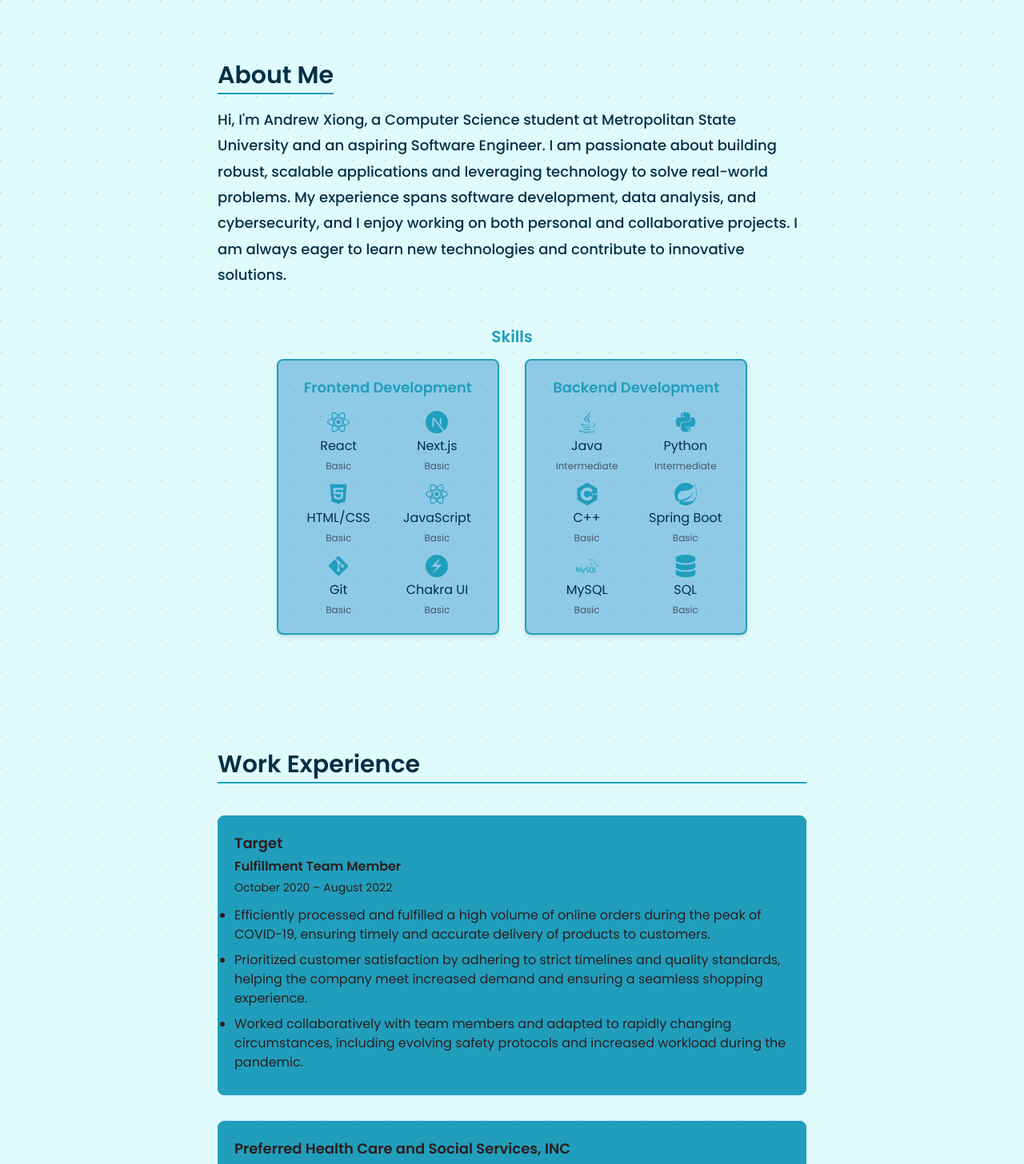
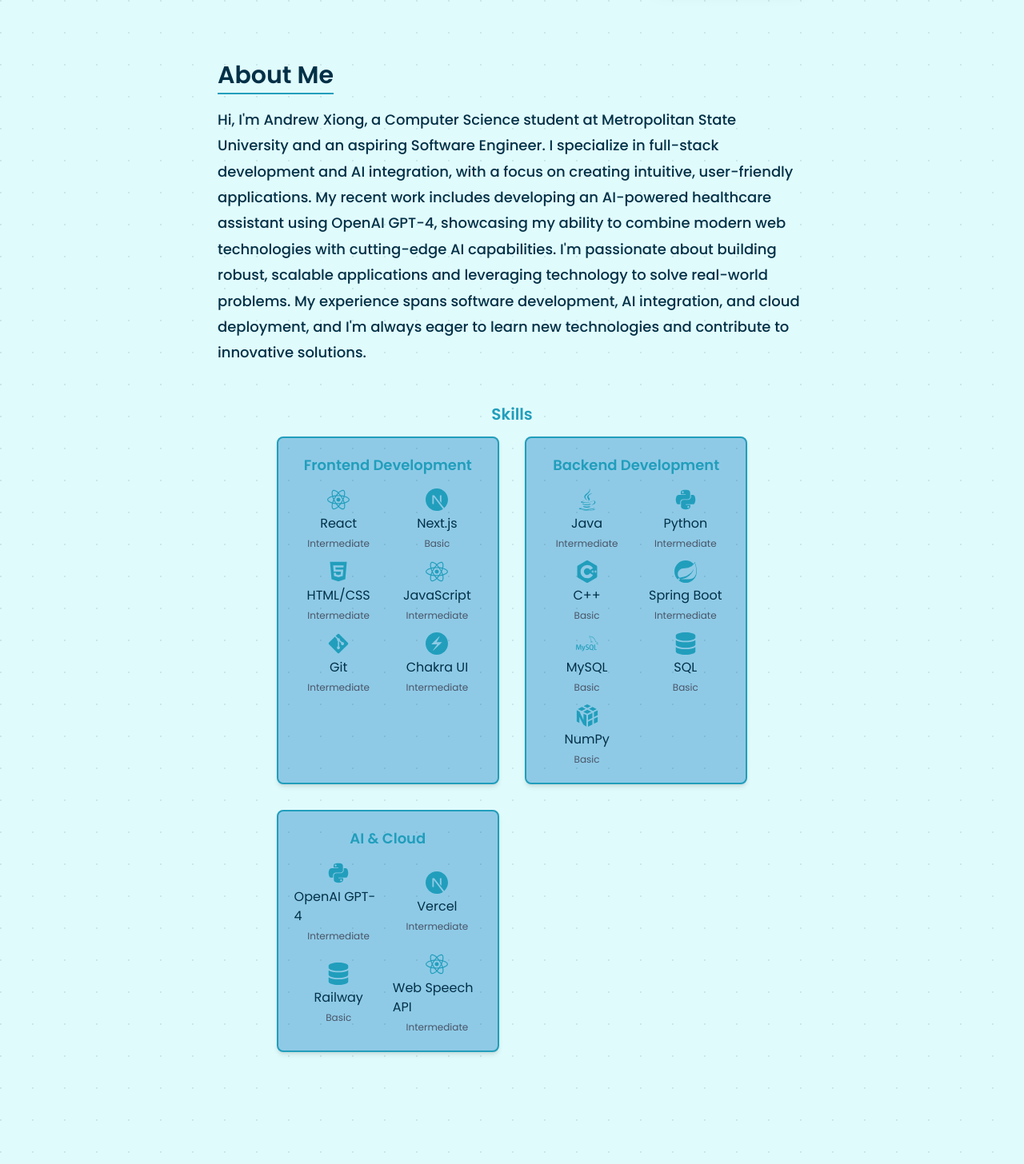
Before and after one commit to andryuxiong/portfolio, a React (Create React App) app: page / in a window 1280 px wide. Shown: the part 480-1936 px from the top of the page at 80% size. Built offline with nearby package versions, Linux system fonts and the light colour scheme.

Commit message:
added some changes to projects

```diff
--- a/src/pages/Projects.js
+++ b/src/pages/Projects.js
@@ -11,6 +11,16 @@
 
 const projects = [
   {
+    title: 'AI Medicare Assistant',
+    description:
+      'A full-stack virtual health assistant powered by OpenAI GPT-4, featuring real-time symptom analysis and medical recommendations. Built with React.js, Java Spring Boot, and Web Speech API. Includes voice input, dark mode, and responsive design. Successfully deployed on Vercel and Railway.',
+    github: 'https://github.com/andryuxiong/medicare-ai',
+    demo: 'https://medicare-ai-three.vercel.app/',
+    image: 'https://raw.githubusercontent.com/andryuxiong/medicare-ai/main/frontend/medicare-ui/public/medicare-preview.png',
+    techStack: ['React.js', 'Java', 'Spring Boot', 'OpenAI GPT-4', 'Web Speech API', 'Chakra UI'],
+    date: '2024'
+  },
+  {
     title: '2D Platformer Game',
     description:
       'A Mario-inspired platformer built in Java using Swing and AWT, featuring custom physics, sprite animation, and level design. Performance optimizations and unique enhancements.',
@@ -19,16 +29,6 @@
     image: placeholderImg,
     techStack: ['Java', 'Swing', 'AWT', 'Object-Oriented Programming'],
     date: '2023'
-  },
-  {
-    title: 'AI Medicare',
-    description:
-      'A full-stack virtual health assistant using React.js, Java, Spring Boot, and Web Speech API. Enables users to describe symptoms via voice or text and receive actionable, context-aware medical recommendations. Plans to integrate advanced AI for symptom analysis.',
-    github: 'https://github.com/andryuxiong/medicare-ai',
-    demo: 'https://medicare-ai-three.vercel.app/',
-    image: placeholderImg,
-    techStack: ['React.js', 'Java', 'Spring Boot', 'Web Speech API'],
-    date: '2024'
   },
 ];
 
--- a/src/sections/AboutMe.js
+++ b/src/sections/AboutMe.js
@@ -19,9 +19,11 @@
 
           <Text fontSize={{ base: 'md', md: 'lg' }} fontWeight="medium" lineHeight="1.8">
             Hi, I'm Andrew Xiong, a Computer Science student at Metropolitan State University and an aspiring Software Engineer.
-            I am passionate about building robust, scalable applications and leveraging technology to solve real-world problems.
-            My experience spans software development, data analysis, and cybersecurity, and I enjoy working on both personal and collaborative projects.
-            I am always eager to learn new technologies and contribute to innovative solutions.
+            I specialize in full-stack development and AI integration, with a focus on creating intuitive, user-friendly applications.
+            My recent work includes developing an AI-powered healthcare assistant using OpenAI GPT-4, showcasing my ability to combine
+            modern web technologies with cutting-edge AI capabilities. I'm passionate about building robust, scalable applications
+            and leveraging technology to solve real-world problems. My experience spans software development, AI integration,
+            and cloud deployment, and I'm always eager to learn new technologies and contribute to innovative solutions.
           </Text>
         </VStack>
         <Skills />
--- a/src/sections/Skills.js
+++ b/src/sections/Skills.js
@@ -6,12 +6,12 @@
   {
     group: 'Frontend Development',
     items: [
-      { name: 'React', icon: FaReact, level: 'Basic' },
+      { name: 'React', icon: FaReact, level: 'Intermediate' },
       { name: 'Next.js', icon: SiNextdotjs, level: 'Basic' },
-      { name: 'HTML/CSS', icon: FaHtml5, level: 'Basic' },
-      { name: 'JavaScript', icon: FaReact, level: 'Basic' },
-      { name: 'Git', icon: FaGitAlt, level: 'Basic' },
-      { name: 'Chakra UI', icon: SiChakraui, level: 'Basic' },
+      { name: 'HTML/CSS', icon: FaHtml5, level: 'Intermediate' },
+      { name: 'JavaScript', icon: FaReact, level: 'Intermediate' },
+      { name: 'Git', icon: FaGitAlt, level: 'Intermediate' },
+      { name: 'Chakra UI', icon: SiChakraui, level: 'Intermediate' },
     ],
   },
   {
@@ -20,11 +20,20 @@
       { name: 'Java', icon: FaJava, level: 'Intermediate' },
       { name: 'Python', icon: FaPython, level: 'Intermediate' },
       { name: 'C++', icon: SiCplusplus, level: 'Basic' },
-      { name: 'Spring Boot', icon: SiSpring, level: 'Basic' },
+      { name: 'Spring Boot', icon: SiSpring, level: 'Intermediate' },
       { name: 'MySQL', icon: SiMysql, level: 'Basic' },
       { name: 'SQL', icon: FaDatabase, level: 'Basic' },
       { name: 'NumPy', icon: SiNumpy, level: 'Basic' },
-    ].slice(0, 6),
+    ],
+  },
+  {
+    group: 'AI & Cloud',
+    items: [
+      { name: 'OpenAI GPT-4', icon: FaPython, level: 'Intermediate' },
+      { name: 'Vercel', icon: SiNextdotjs, level: 'Intermediate' },
+      { name: 'Railway', icon: FaDatabase, level: 'Basic' },
+      { name: 'Web Speech API', icon: FaReact, level: 'Intermediate' },
+    ],
   },
 ];
 
```
